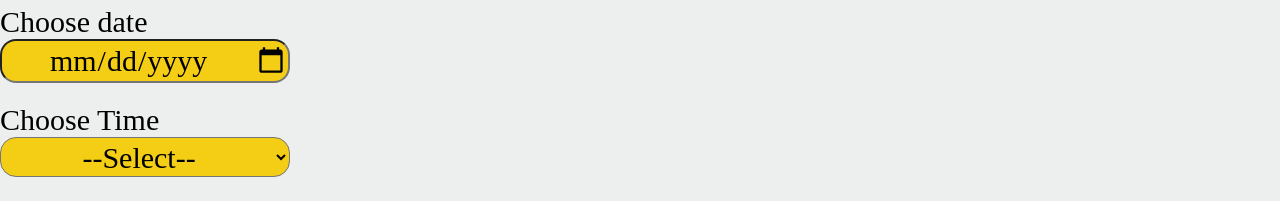
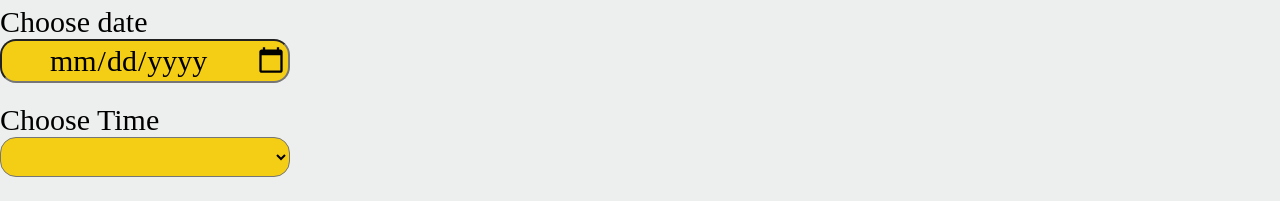
Before and after one commit to horoserp/Capstone, a React (Create React App) app: page /reservations in a window 1280 px wide. Shown: the part 1020-1221 px from the top of the page. Built offline with nearby package versions, Linux system fonts and the light colour scheme; a web font is replaced by a local one.

Commit message:
Fix: Change logic for action "initializeTimes".

```diff
--- a/package.json
+++ b/package.json
@@ -3,6 +3,7 @@
   "version": "0.1.0",
   "private": true,
   "dependencies": {
+    "@babel/plugin-proposal-private-property-in-object": "^7.21.0",
     "@chakra-ui/react": "^2.8.2",
     "@fortawesome/fontawesome-svg-core": "^6.4.2",
     "@fortawesome/free-brands-svg-icons": "^6.4.2",
--- a/src/Components/Reservations.js
+++ b/src/Components/Reservations.js
@@ -3,46 +3,58 @@ import backButton from "../Images/circle-arrow-left-solid.svg";
 import ReserveForm from "./ReserveForm";
 import { useReducer } from "react";
 
-const initialTimes = [
-    {
-        text: '--Select--',
-        available: true,
-    },
-    {
-        text: '17:00',
-        available: true,
-    },
-    {
-        text: '18:00',
-        available: true,
-    },
-    {
-        text: '19:00',
-        available: true,
-    },
-    {
-        text: '20:00',
-        available: true,
-    },
-    {
-        text: '21:00',
-        available: true,
-    },
-    {
-        text: '22:00',
-        available: true,
-    },
-];
+const initialTimes = (selectedDate) => {
+    return (
+        [
+            {
+                date: selectedDate,
+                available: [
+                        '--Select--',
+                        '17:00',
+                        '18:00',
+                        '19:00',
+                        '20:00',
+                        '21:00',
+                        '22:00',
+                ]
+            },
+        ]
+    );
+}
 
 const reducer = (state, action) => {
-    if (action.type === 'updateTimes') return state.slice(2, 5);
-    if (action.type === 'intializeTimes') return initialTimes;
+    switch (action.type) {
+        case "initializeTimes":
+            const match = state.filter(object => object.date === action.selectedDate);
+            if (match.length === 0) {
+                state.push(
+                    {
+                        date: action.selectedDate,
+                        available: [
+                            '--Select--',
+                            '17:00',
+                            '18:00',
+                            '19:00',
+                            '20:00',
+                            '21:00',
+                            '22:00',
+                        ]
+                    }
+                );
+            };
+            return state;
+        case "updateTimes":
+            return state.slice(2,5);
+        default:
+            return state;
+    };
 }
-
+    // if (action.type === 'updateTimes') return state.slice(2, 5);
+    // if (action.type === 'intializeTimes') return initialTimes;
 
 function Reservations() {
 
-    const [availableTimes , setAvailableTimes] = useReducer(reducer, initialTimes);
+    const [availableTimes , setAvailableTimes] = useReducer(reducer, initialTimes("2023-12-20"));
 
     return (
         <section>
--- a/src/Components/ReserveForm.js
+++ b/src/Components/ReserveForm.js
@@ -36,7 +36,7 @@ function ReserveForm(state, stateChange) {
 
     const dateHandler = (e) => {
         setDate(e.target.value);
-        setAvailableTimes({ type: "updateTimes", selectedDate: date })
+        setAvailableTimes({ type: "initializeTimes", selectedDate: e.target.value });
     }
 
     const timeHandler = (e) => {
@@ -68,7 +68,6 @@ function ReserveForm(state, stateChange) {
         setAccessible(false);
         setChild(false);
         setOutdoor(false);
-        console.log(date);
         // const pos = availableTimes.map(e => e.text).indexOf(time);
         // if (pos !== -1) {
         //     availableTimes[pos].available = false;
```
Also changed, not shown: 1 other file (tests, documents, lock files or other folders).
